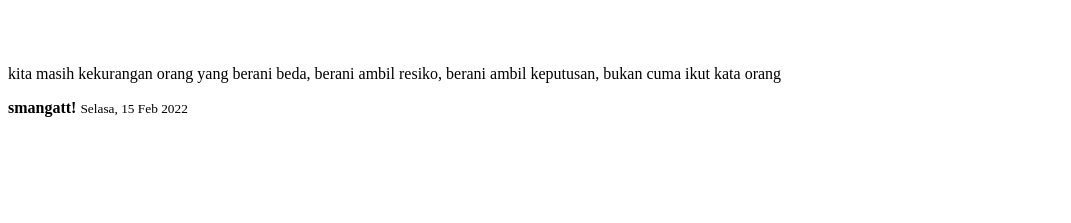
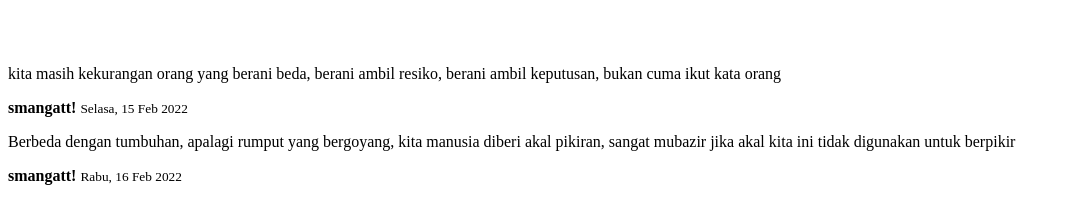
Before and after one commit to dev1623/rebase, a plain HTML site: page index.html in a window 1280 px wide. Shown: the part 101-324 px from the top of the page, without its empty margins (0-1071 px from the left). Drawn offline with Linux system fonts and the light colour scheme.

Commit message:
tambahkan kata2 di halaman index.html

```diff
--- a/index.html
+++ b/index.html
@@ -16,6 +16,11 @@
     <p>kita masih kekurangan orang yang berani beda, berani ambil resiko, berani ambil keputusan, bukan cuma ikut kata orang</p>
     <b>smangatt!</b>
     <small>Selasa, 15 Feb 2022</small>
+
+    <p>Berbeda dengan tumbuhan, apalagi rumput yang bergoyang, kita manusia diberi akal pikiran, sangat mubazir jika akal kita ini tidak digunakan
+        untuk berpikir</p>
+    <b>smangatt!</b>
+    <small>Rabu, 16 Feb 2022</small>
 </body>
 
 </html>
```
